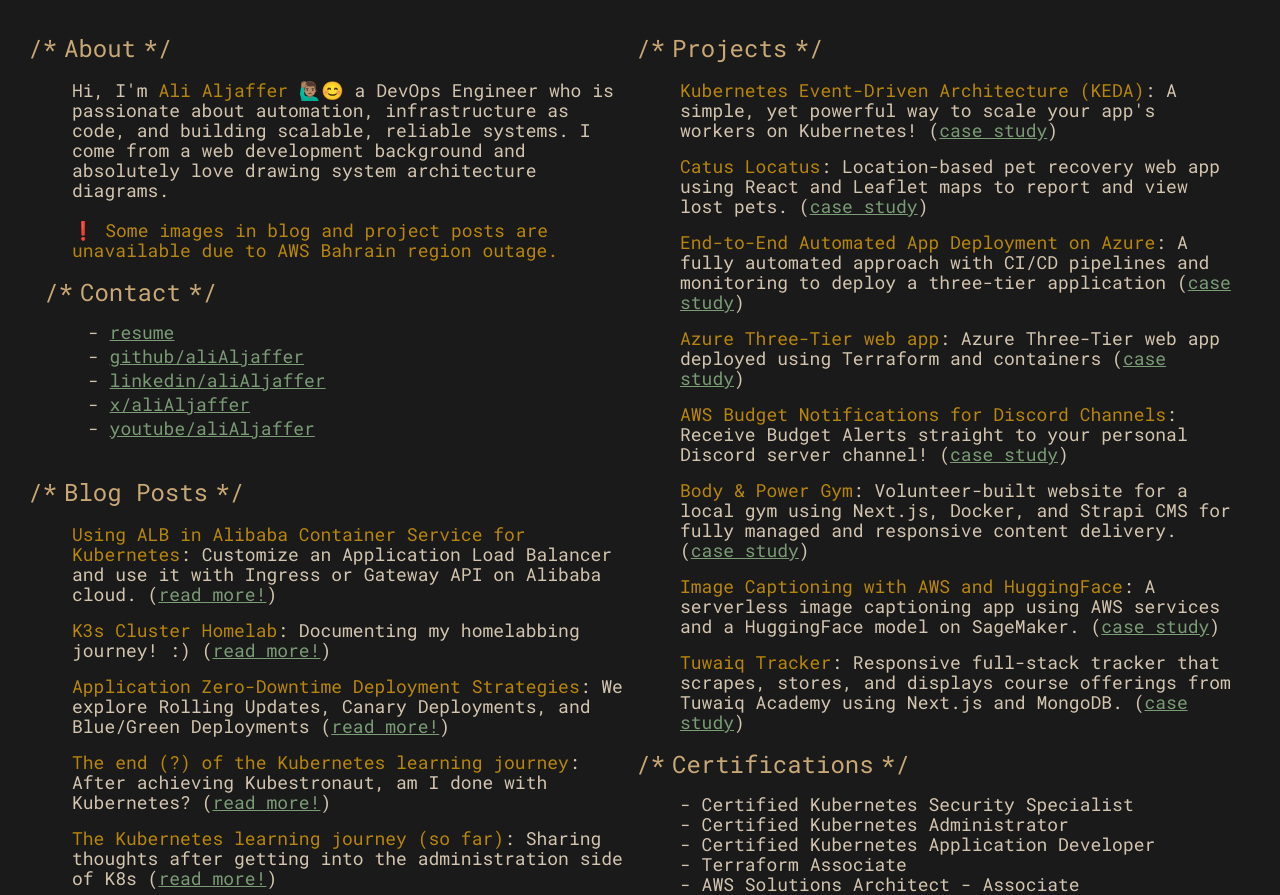
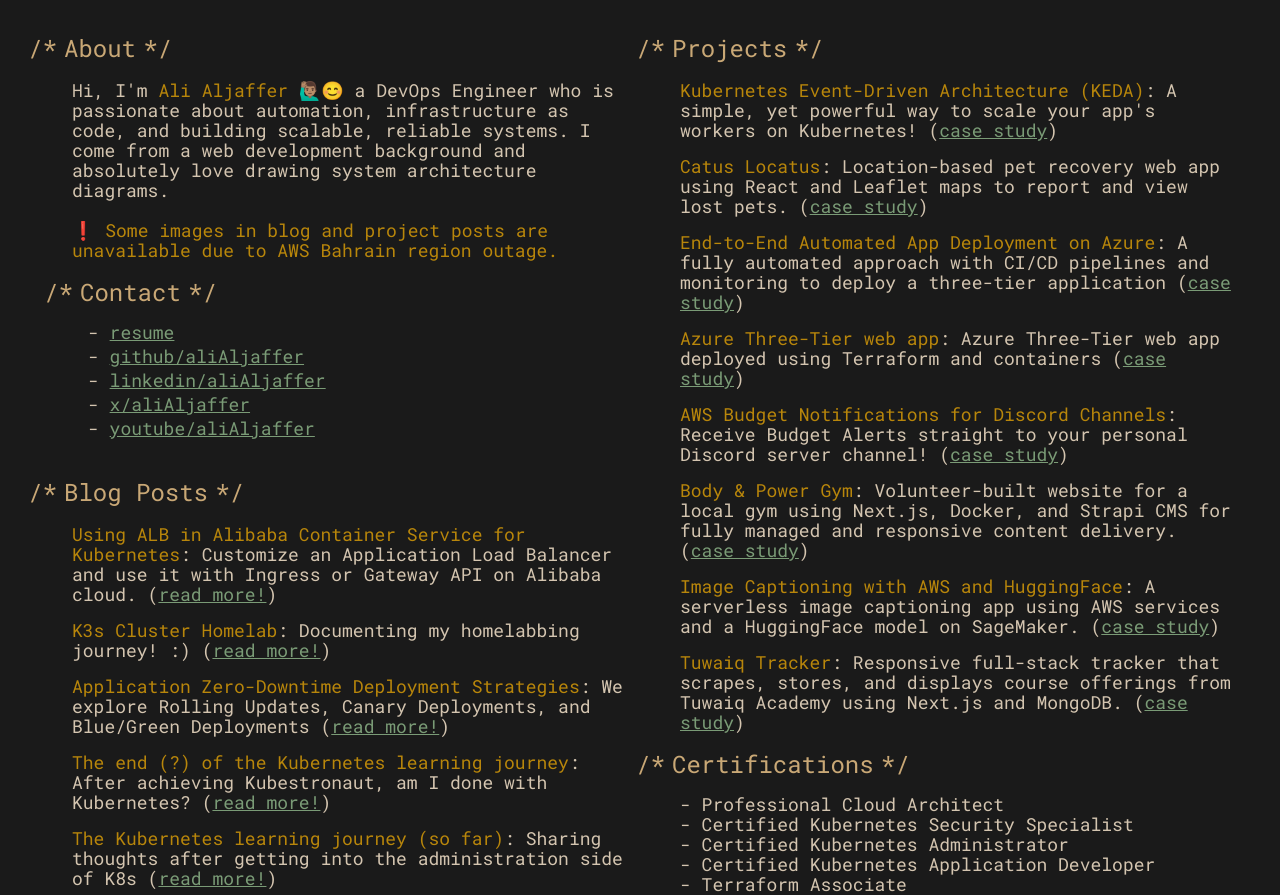
Before and after one commit to aliAljaffer/aliAljaffer.github.io, a Next.js app: page / in a window 1280 px wide. Shown: the top 895 px of the page. Built offline with nearby package versions, Linux system fonts and the light colour scheme.

Commit message:
GCP PCA ✅

```diff
--- a/src/app/page.tsx
+++ b/src/app/page.tsx
@@ -105,6 +105,13 @@
     order: 9,
     wip: false,
   },
+  {
+    certification: "Professional Cloud Architect",
+    provider: "Google Cloud Platform",
+    date: "May 2026",
+    order: 10,
+    wip: false,
+  },
 ];
 
 const projectsData = getVisibleCaseStudies("project");
```
